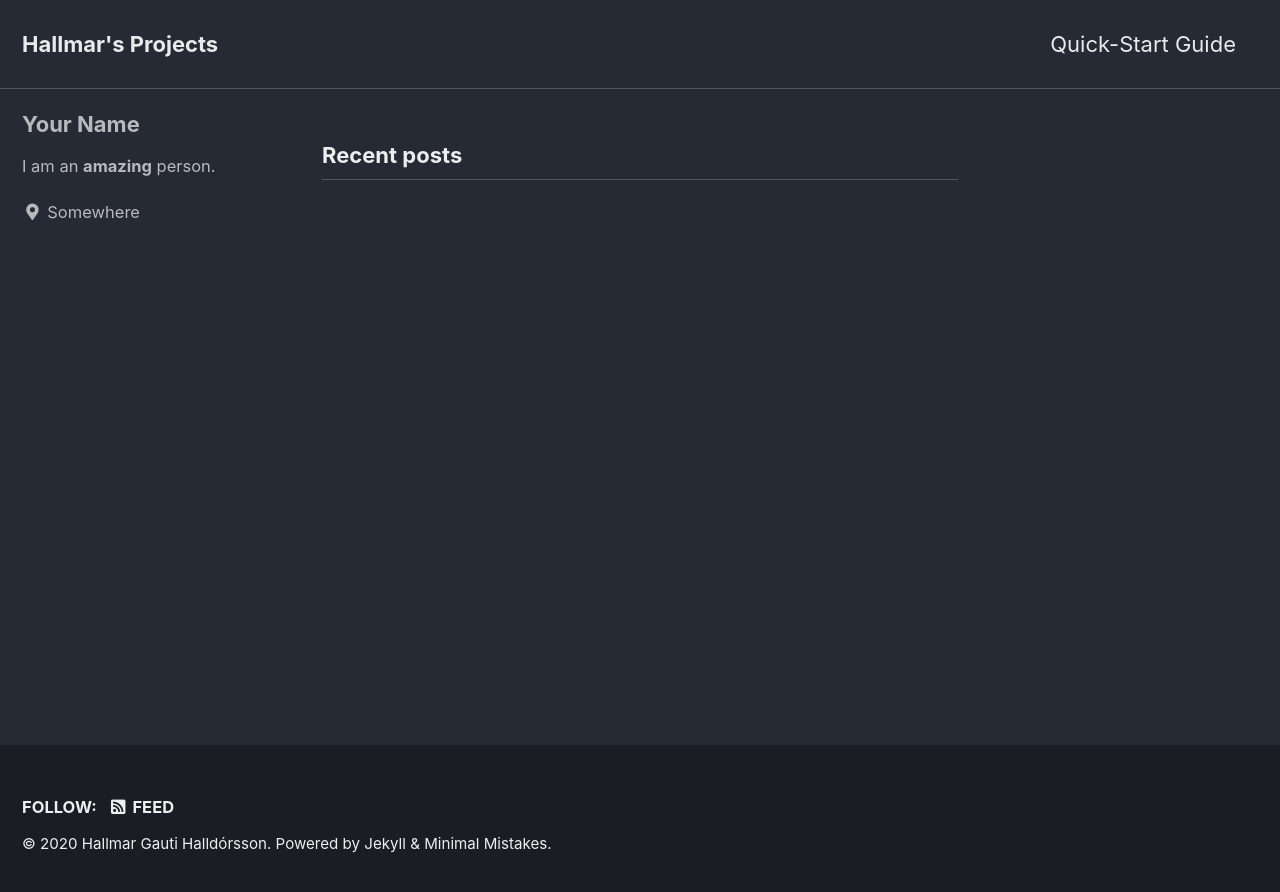
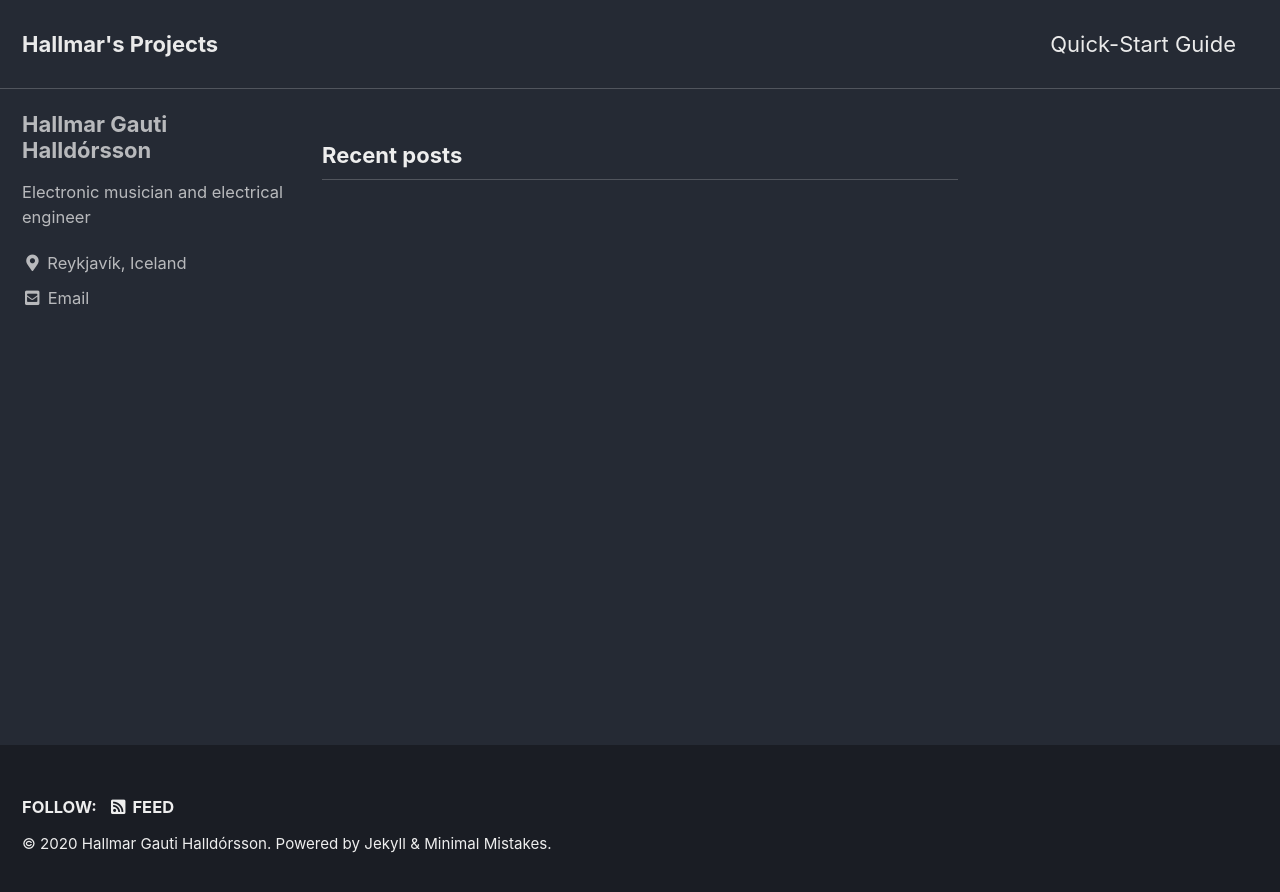
Before and after one commit to hallmar/hallmar.github.io, a Jekyll site: the page built from index.html, in a window 1280 px wide. Shown: the top 892 px of the page. Built offline with Jekyll 4.4.1, drawn with Linux system fonts in a browser that asks for light colours; cached includes are drawn as plain includes; the list of posts is cut into pages by our own code.

Commit message:
Update _config.yml

```diff
--- a/_config.yml
+++ b/_config.yml
@@ -93,11 +93,11 @@ analytics:
 
 # Site Author
 author:
-  name             : "Your Name"
+  name             : "Hallmar Gauti Halldórsson"
   avatar           : # path of avatar image, e.g. "/assets/images/bio-photo.jpg"
-  bio              : "I am an **amazing** person."
-  location         : "Somewhere"
-  email            :
+  bio              : "Electronic musician and electrical engineer"
+  location         : "Reykjavík, Iceland"
+  email            : "halligauti@hotmail.com"
   links:
     - label: "Email"
       icon: "fas fa-fw fa-envelope-square"
```
